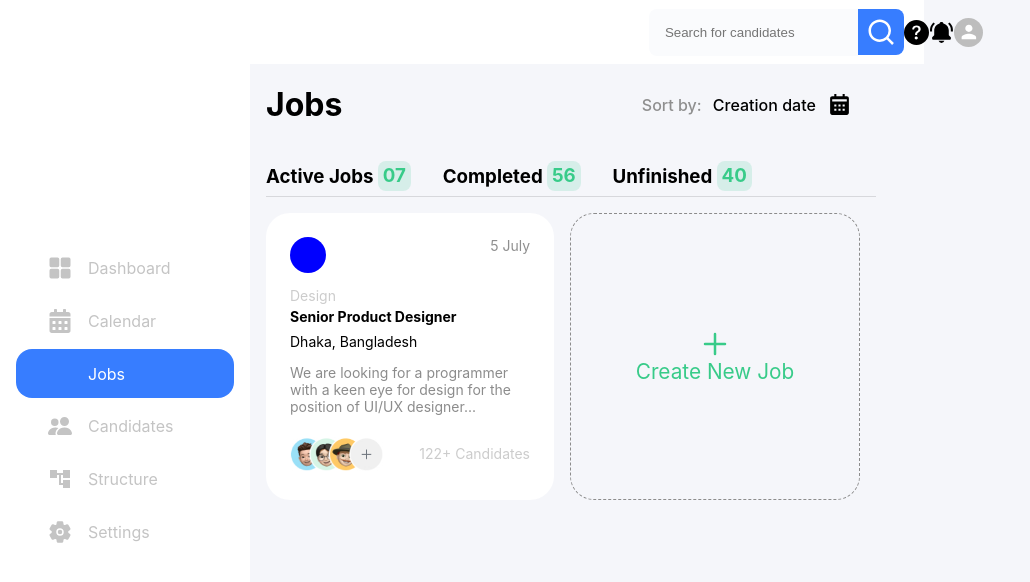
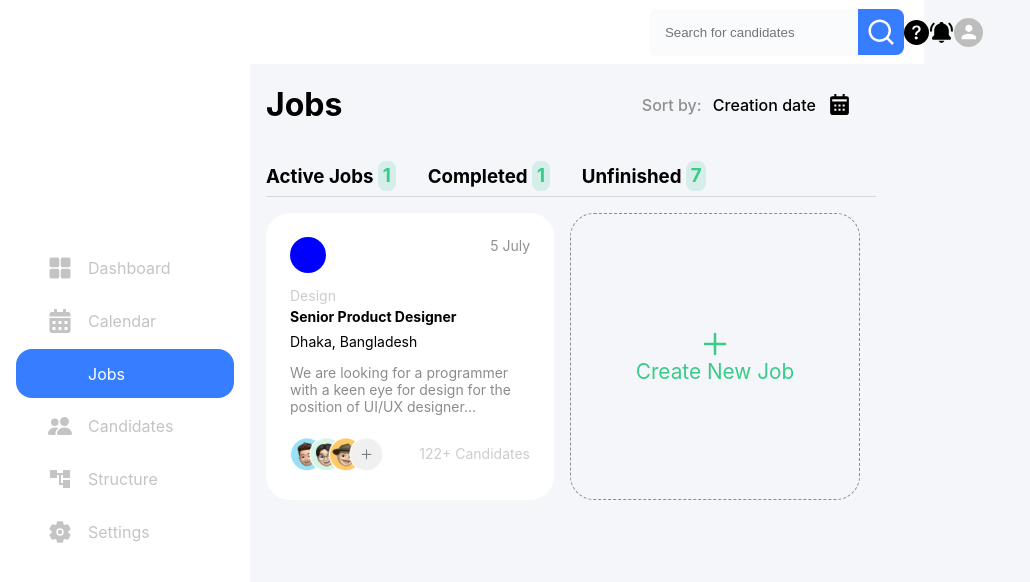
Before and after one commit to Saswati1701/HRMDashboard, a React (Create React App) app: page /Jobs in a window 1280 px wide. Shown: the top 582 px of the page, without its empty margins (0-1030 px from the left). Built offline with nearby package versions, Linux system fonts and the light colour scheme; some icons are missing.

Commit message:
jobs functionality bug

```diff
--- a/src/containers/jobs/Jobs.jsx
+++ b/src/containers/jobs/Jobs.jsx
@@ -128,9 +128,9 @@ const Jobs = () => {
           <p className='sort' > <span style={{color:'#8F8F8F'}}>Sort by: </span> <span>Creation date</span> <span style={{display:'flex', justifyContent:'center', alignItems:'center'}}><BiSolidCalendar size={25}/></span></p>
         </div>
         <div className='jobs-nav'>
-          <h3 onClick={() => { setStatus("active") } }>Active Jobs <span className='jobs-nav-count'>07</span></h3>
-          <h3 onClick={() => { setStatus("completed") } }>Completed <span className='jobs-nav-count'>56</span></h3>
-          <h3 onClick={() => { setStatus("unfinished") } }>Unfinished <span className='jobs-nav-count'>40</span></h3>
+          <h3 onClick={() => { setStatus("active") } }>Active Jobs <span className='jobs-nav-count'>{jobArray.filter((obj)=>{return obj.status=="active"}).length}</span></h3>
+          <h3 onClick={() => { setStatus("completed") } }>Completed <span className='jobs-nav-count'>{jobArray.filter((obj)=>{return obj.status=="completed"}).length}</span></h3>
+          <h3 onClick={() => { setStatus("unfinished") } }>Unfinished <span className='jobs-nav-count'>{jobArray.filter((obj)=>{return obj.status=="unfinished"}).length}</span></h3>
         </div>
         <Divider/>
       </div>
```
